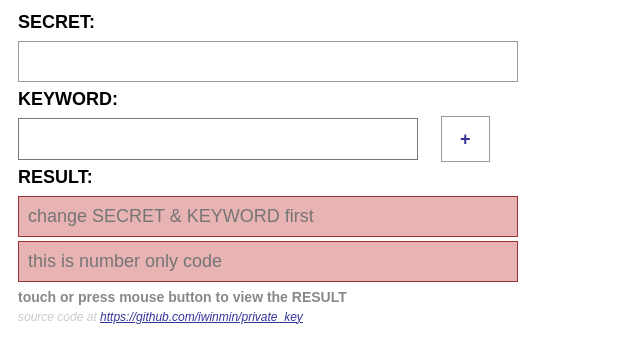
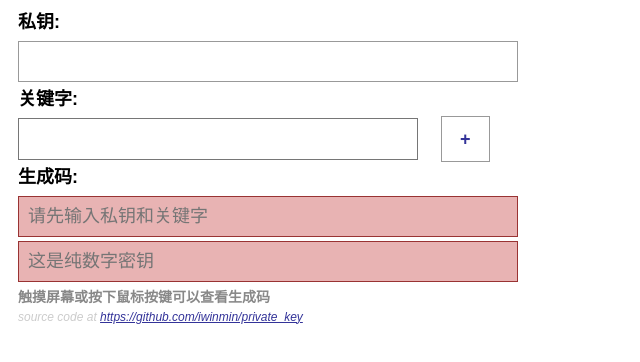
Before and after one commit to crille72/private_key, a plain HTML site: page index.html in a window 1280 px wide. Shown: the whole page, without its empty margins (0-640 px from the left). Drawn offline with Linux system fonts and the light colour scheme.

Commit message:
add chinese version

```diff
--- a/index.html
+++ b/index.html
@@ -71,15 +71,15 @@
 	</style>
 </head>
 <body>
-	<span>SECRET:</span>
+	<span>私钥:</span>
 	<input type="password" id="pass">
-	<span>KEYWORD:</span>
+	<span>关键字:</span>
 	<select id="keyword"></select>
 	<a id="add">+</a>
-	<span>RESULT:</span>
-	<input type="text" id="result" placeholder="change SECRET &amp; KEYWORD first">
-	<input type="text" id="number" placeholder="this is number only code">
-	<b>touch or press mouse button to view the RESULT</b><br>
+	<span>生成码:</span>
+	<input type="text" id="result" placeholder="请先输入私钥和关键字">
+	<input type="text" id="number" placeholder="这是纯数字密钥">
+	<b>触摸屏幕或按下鼠标按键可以查看生成码</b><br>
 	<i>source code at <a href="https://github.com/iwinmin/private_key">https://github.com/iwinmin/private_key</a></i>
 </body>
 </html>
@@ -144,7 +144,7 @@ function show_keys()
 }
 function add_key()
 {
-	var key = prompt('input keyword');
+	var key = prompt('请输入关键字');
 
 	if (key && (key = key.trim()))
 	{
```
